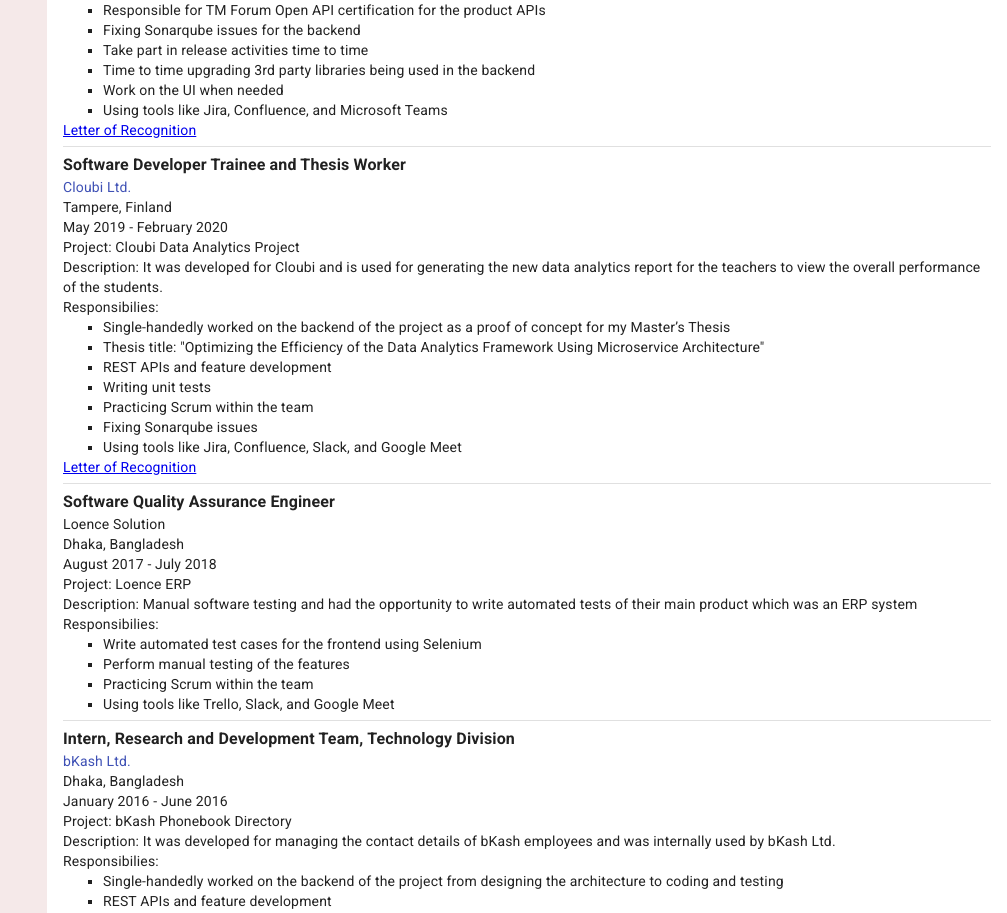
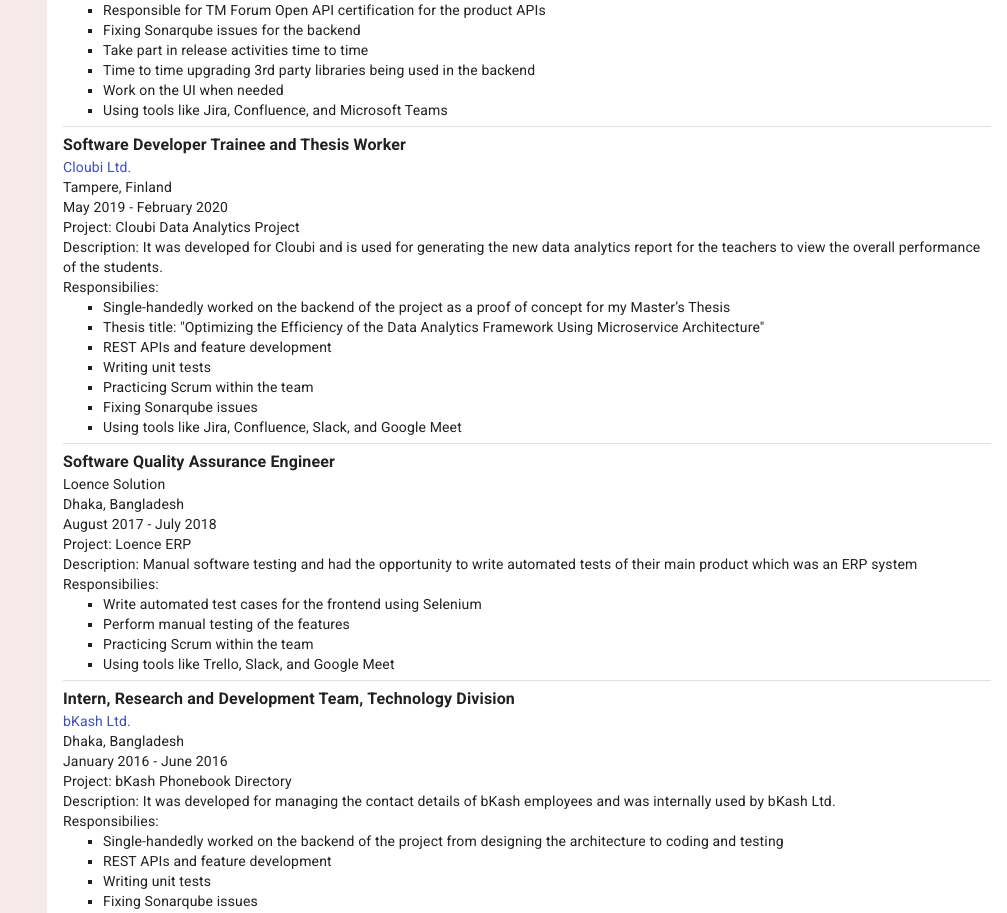
Before and after one commit to saimulhq/portfolio, a React (Create React App) app: page /portfolio/work in a window 1280 px wide. Shown: the part 820-1733 px from the top of the page, without its empty margins (273-1280 px from the left). Built offline with nearby package versions, Linux system fonts and the light colour scheme.

Commit message:
commenting code that needs re-work

```diff
--- a/src/components/WorkExperience.js
+++ b/src/components/WorkExperience.js
@@ -7,7 +7,7 @@
 import Typography from '@material-ui/core/Typography';
 import Card from '@material-ui/core/Card';
 import { CardContent } from '@material-ui/core';
-import { Link as RouterLink } from 'react-router-dom';
+// import { Link as RouterLink } from 'react-router-dom';
 import Link from '@material-ui/core/Link';
 import { works } from '../mappings/works';
 
@@ -161,7 +161,8 @@
                                                     </ul>
                                                 </Typography>
 
-                                                <Typography
+                                                {/* commenting out for now, needs re-work */}
+                                                {/* <Typography
                                                     component="span"
                                                     variant="body2"
                                                     className={
@@ -177,7 +178,7 @@
                                                             work.fileName
                                                         }
                                                     </RouterLink>
-                                                </Typography>
+                                                </Typography> */}
                                             </React.Fragment>
                                         }
                                     />
```
